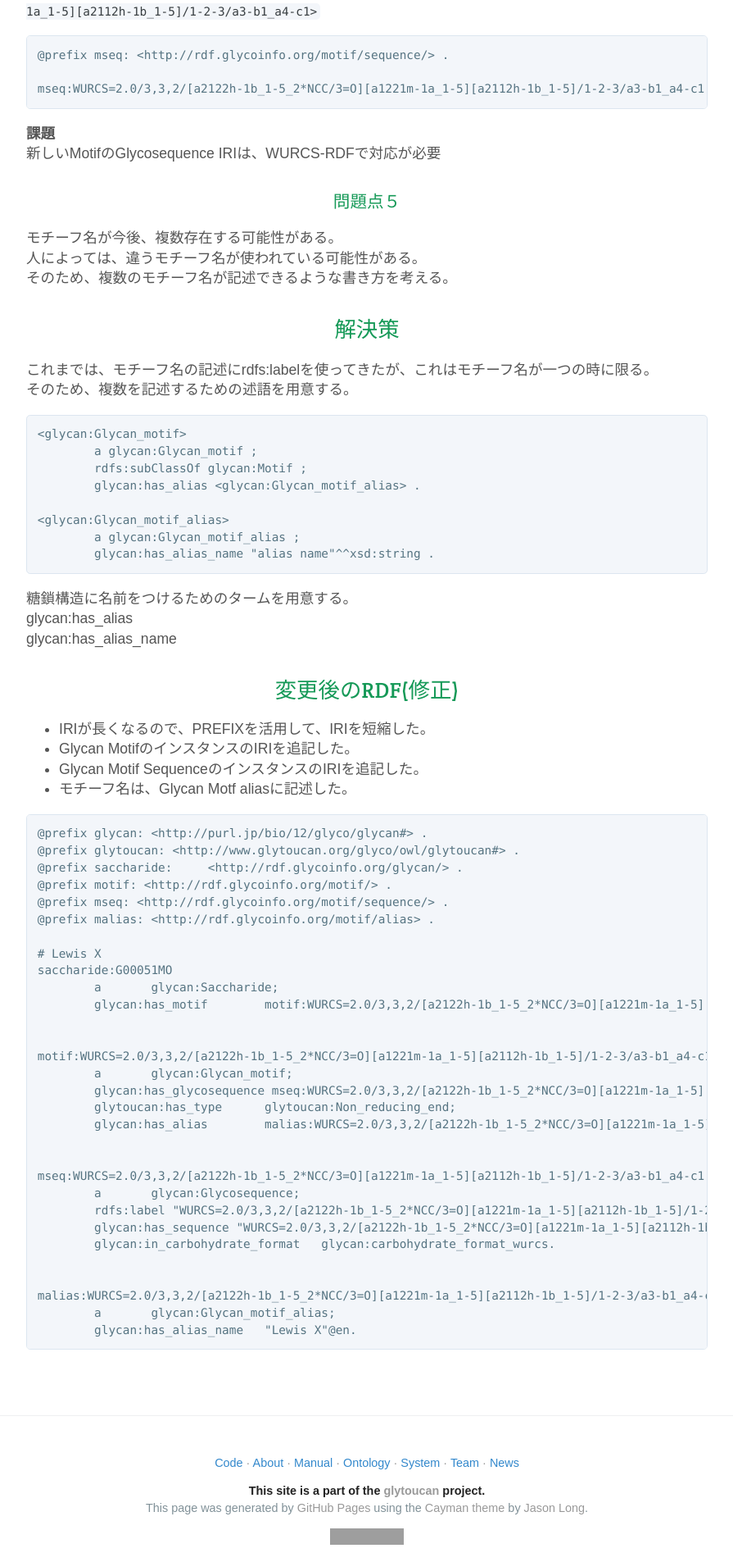
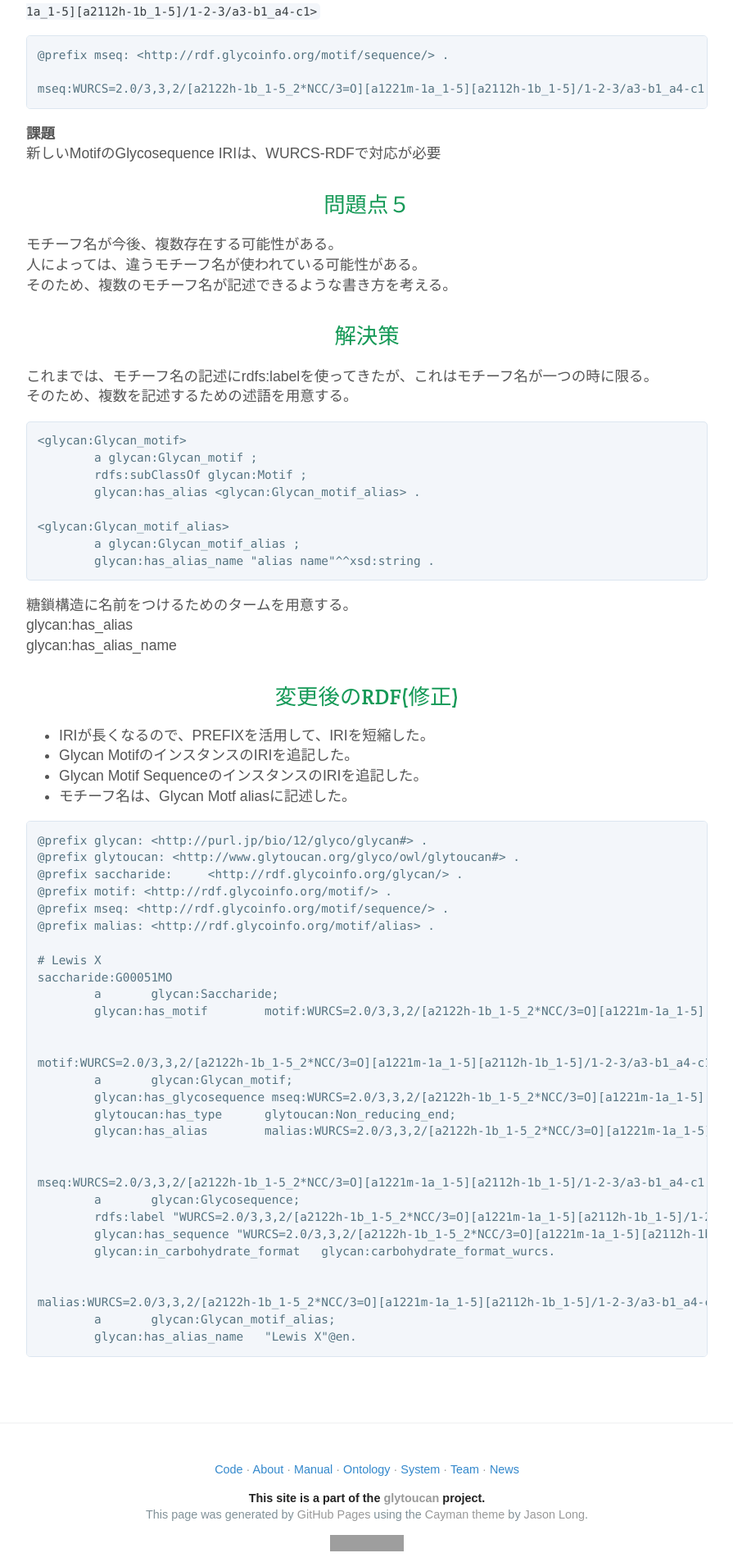
Before and after one commit to glytoucan/glytoucan, a Jekyll site: the page built from system/rdf/devMotifRdf.md, in a window 1280 px wide. Shown: the part 3387-5292 px from the top of the page at 82% size, without its empty margins (192-1087 px from the left). Built offline with Jekyll 4.4.1, drawn with Linux system fonts in a browser that asks for light colours; nearby versions of some CDN libraries; grey boxes are pictures that could not be loaded.

````diff
--- a/system/rdf/devMotifRdf.md
+++ b/system/rdf/devMotifRdf.md
@@ -153,11 +153,13 @@ IRIには、Accession numberを入れないので、別の記述方法を考え
 GlyTouCanで扱うGlycan Motifは、登録されるSaccharideと違い、複数の表示形式を持たないことにする。
 つまり、Glycan Motifの糖鎖構造の表示形式は、WURCSのみとして扱う。
 
+
 これまでは、以下のようなSaccharideのGlycosequence IRIが使われている
 `<http://rdf.glycoinfo.org/glycan/G00051MO/wurcs/2.0>`
 
 Motif sequeceであることと、WURCSの文字列を使ったIRI
 => `<http://rdf.glycoinfo.org/motif/sequence/WURCS=2.0/3,3,2/[a2122h-1b_1-5_2*NCC/3=O][a1221m-1a_1-5][a2112h-1b_1-5]/1-2-3/a3-b1_a4-c1>`
+
 
 ```
 @prefix mseq: <http://rdf.glycoinfo.org/motif/sequence/> .
@@ -171,7 +173,7 @@ mseq:WURCS=2.0/3,3,2/[a2122h-1b_1-5_2*NCC/3=O][a1221m-1a_1-5][a2112h-1b_1-5]/1-2
 
 
 
-### 問題点５
+## 問題点５
 
 モチーフ名が今後、複数存在する可能性がある。
 人によっては、違うモチーフ名が使われている可能性がある。
````
